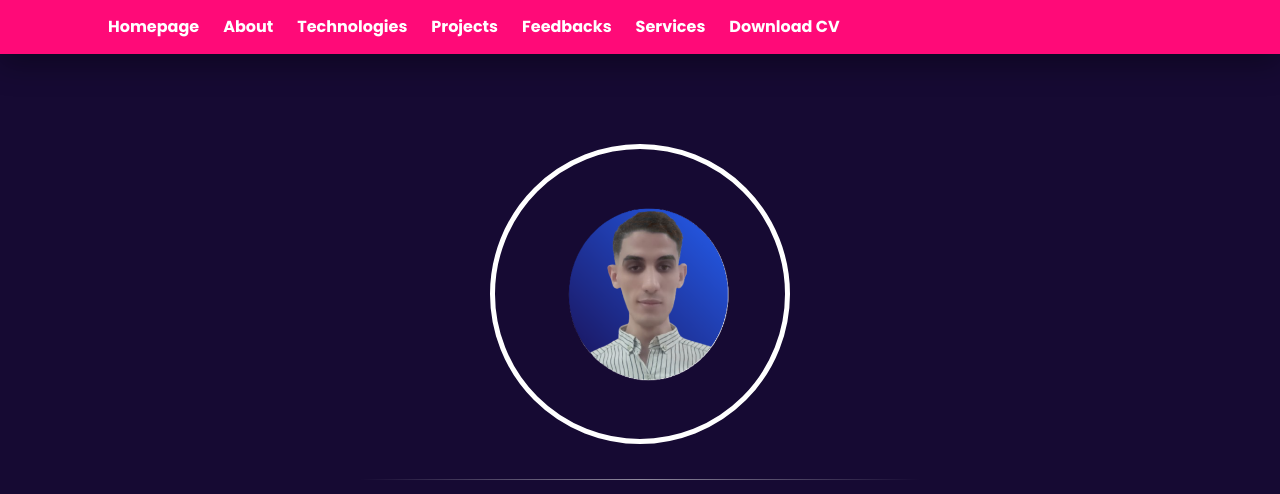
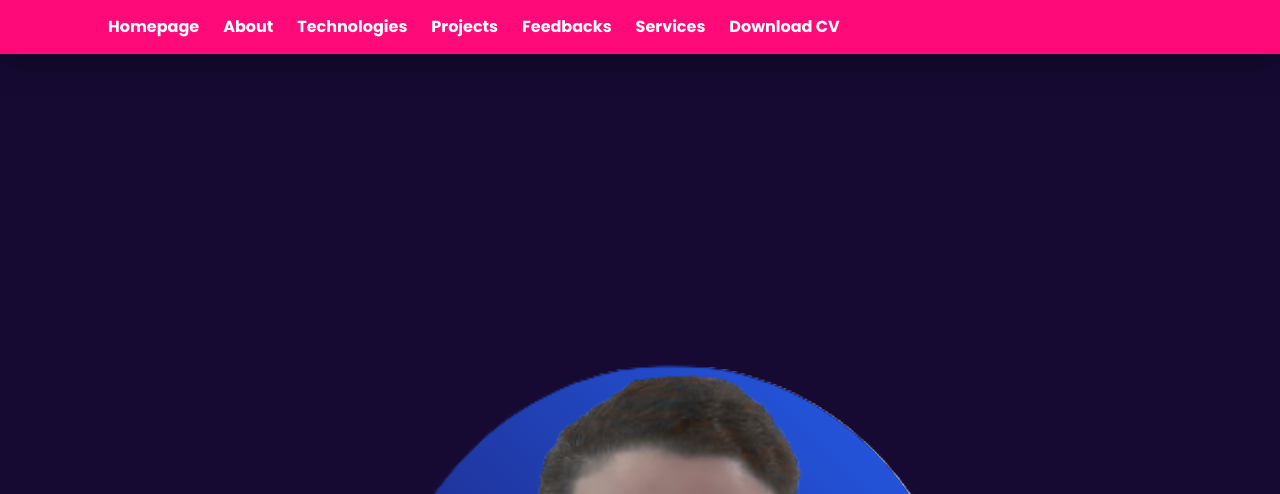
Before and after one commit to ali-mahdjoub/ali-mahdjoub.github.io, a plain HTML site: page index.html in a window 1280 px wide. Shown: the top 494 px of the page. Drawn offline with Linux system fonts and the light colour scheme.

Commit message:
Update index.html

```diff
--- a/index.html
+++ b/index.html
@@ -28,11 +28,9 @@
     /* HOME */
     #home{padding-top:90px;padding-bottom:64px}
     .hero{display:flex;flex-direction:column;align-items:center;text-align:center}
-    .avatar img {
-      width: clamp(200px, 50vw, 300px);
-      height: auto;
-      border-radius: 50%;
-      border: 5px solid white;
+    . img {
+      width: 500px;
+      height: 500px;
     }
     hr.sep{width:min(560px,90%);border:0;height:1px;background:linear-gradient(90deg,transparent,#ffffff85,transparent);margin:28px auto}
     h1.name{font-size:clamp(28px,6vw,48px);margin:0 0 8px}
```
